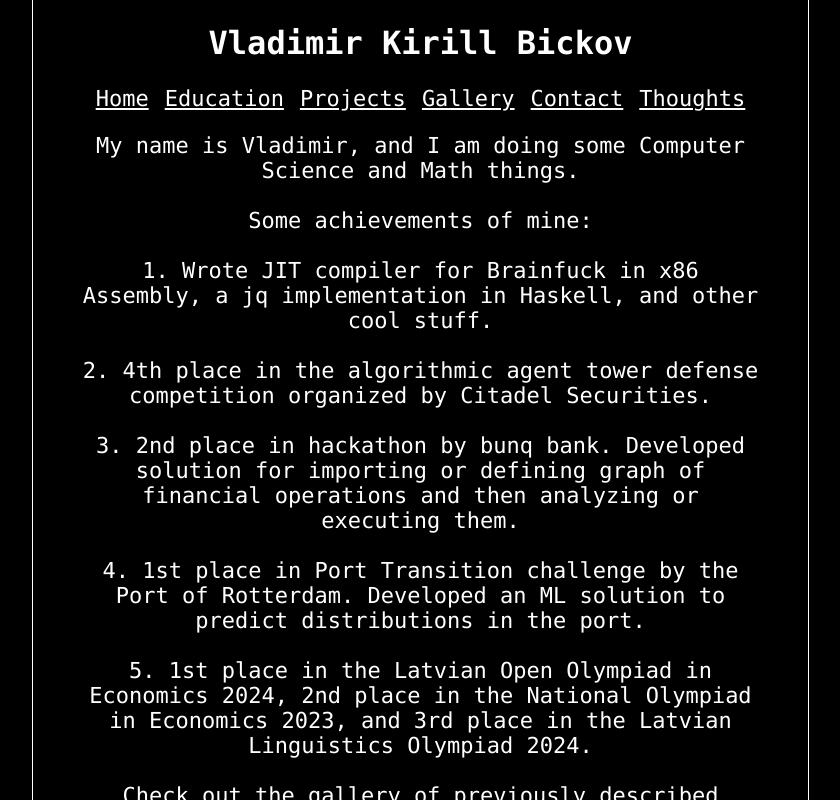
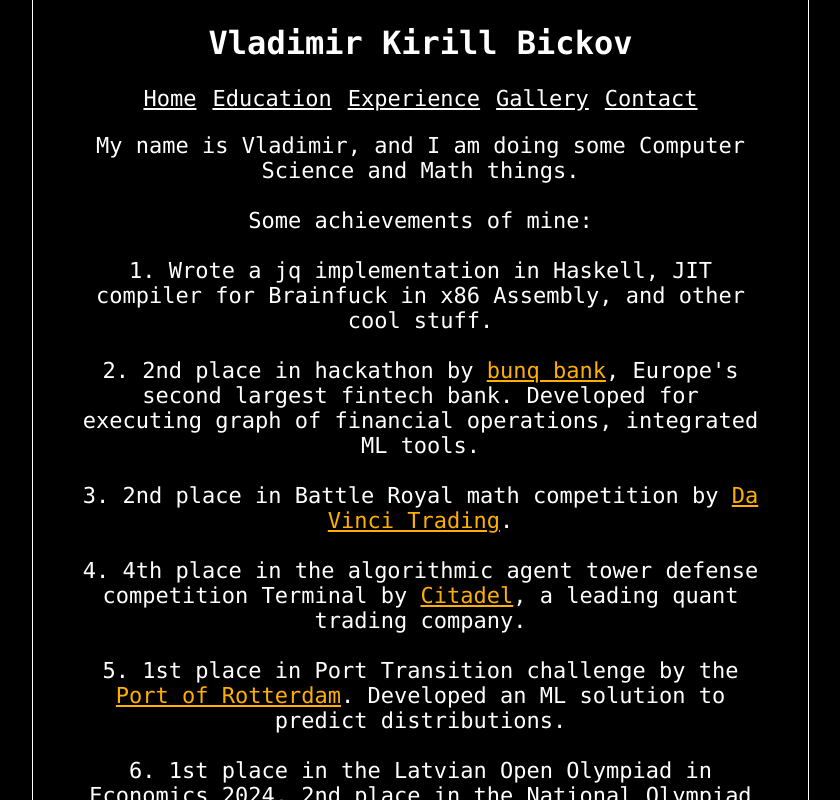
Before and after one commit to nevolodia/nevolodia.github.io, a React (Create React App) app: page / in a window 1280 px wide. Shown: the top 800 px of the page, without its empty margins (212-1052 px from the left). Built offline with nearby package versions, Linux system fonts and the light colour scheme.

Commit message:
Some updates on the website.

```diff
--- a/src/pages/_main.tsx
+++ b/src/pages/_main.tsx
@@ -3,7 +3,7 @@ import Link from "../components/Link";
 
 import Home from "./home";
 import Education from "./education";
-import Projects from "./projects";
+import Experience from "./experience";
 import Gallery from "./gallery";
 import Thoughts from "./thoughts";
 import UnlistedBrainfuck from "./unlisted_brainfuck";
@@ -22,8 +22,8 @@ function _main() {
 			case "education":
 				setActivePage("education");
 				break;
-			case "projects":
-				setActivePage("projects");
+			case "experience":
+				setActivePage("experience");
 				break;
 			case "gallery":
 				setActivePage("gallery");
@@ -90,10 +90,10 @@ function _main() {
 				<div className="menu">
 					<Link link="/">Home</Link>
 					<Link link="/?p=education">Education</Link>
-					<Link link="/?p=projects">Projects</Link>
+					<Link link="/?p=experience">Experience</Link>
 					<Link link="/?p=gallery">Gallery</Link>
 					<Link link="/?p=contact">Contact</Link>
-					<Link link="/?p=thoughts">Thoughts</Link>
+					{/*<Link link="/?p=thoughts">Thoughts</Link>*/}
 				</div>
 
 				<div style={{display: activePage === "home" ? "block" : "none"}}>
@@ -104,8 +104,8 @@ function _main() {
 					<Education/>
 				</div>
 
-				<div style={{display: activePage === "projects" ? "block" : "none"}}>
-					<Projects/>
+				<div style={{display: activePage === "experience" ? "block" : "none"}}>
+					<Experience/>
 				</div>
 
 				<div style={{display: activePage === "gallery" ? "block" : "none"}}>
@@ -116,9 +116,11 @@ function _main() {
 					<Contact/>
 				</div>
 
+				{/*}
 				<div style={{display: activePage === "thoughts" ? "block" : "none"}}>
 					<Thoughts/>
 				</div>
+				*/}
 
 				{
 					activePage === "unlisted_brainfuck"
--- a/src/pages/education.tsx
+++ b/src/pages/education.tsx
@@ -9,6 +9,12 @@ function Education() {
 		<div>
 			<p>
 				I am studying Computer Science and Engineering at the Delft Technical University.
+
+				<br />
+				<br />
+
+				In TU Delft, I have started my Honours study in RL for the Vehicle Routing Problem,
+				and have joined board of Robotic Student Association.
 			</p>
 
 			<Image link={me_in_university} link_big={me_in_university_big}/>
--- /dev/null
+++ b/src/pages/experience.tsx
@@ -0,0 +1,47 @@
+import React from 'react';
+
+function Experience() {
+	return (
+		<div>
+			<p>
+				Here are some of my recent projects and work experiences:
+
+				<br/>
+				<br/>
+
+				1. Working in <a href="https://www.bunq.com/" target="_blank">
+					bunq
+				</a> - second largest fintech bank in Europe - on a R&D project
+				focused on improving the reliability and user experience of bunq's products.
+
+				<br/>
+				<br/>
+
+				2. An online shop <a href="https://binatec.eu/" target="_blank">
+					https://binatec.eu/
+				</a> for European household chemistry company.
+				Made with WordPress, WooCommerce, and a bit of love.
+
+				<br/>
+				<br/>
+
+				3. Developing website for <a href="https://lnkboxing.lv/" target="_blank">
+					LNK Boxing
+				</a> with custom subscription system.
+
+				<br/>
+				<br/>
+
+				4. Brainfuck compiler written in pure x86 Assembly
+				(can provide only upon request, due to TU Delft's policy).
+
+				<br/>
+				<br/>
+
+				More projects coming soon...
+			</p>
+		</div>
+	);
+}
+
+export default Experience;
--- a/src/pages/home.tsx
+++ b/src/pages/home.tsx
@@ -21,32 +21,47 @@ function Home() {
 				<br/>
 				<br/>
 
-				1. Wrote JIT compiler for Brainfuck in x86 Assembly,
-				a jq implementation in Haskell,
+				1. Wrote a jq implementation in Haskell,
+				JIT compiler for Brainfuck in x86 Assembly,
 				and other cool stuff.
 
 				<br/>
 				<br/>
 
-				2. 4th place in the algorithmic agent tower defense competition
-				organized by Citadel Securities.
+				2. 2nd place in hackathon by <a href="https://www.bunq.com/" target="_blank">
+					bunq bank
+				</a>, Europe's second largest fintech bank.
+				Developed for executing graph of financial operations, integrated ML tools.
 
 				<br/>
 				<br/>
 
-				3. 2nd place in hackathon by bunq bank. Developed solution for importing or
-				defining graph of financial operations and then analyzing or executing them.
+				3. 2nd place in Battle Royal math competition by <a href="http://davincitrading.com/"
+				target="_blank">
+					Da Vinci Trading
+				</a>.
 
 				<br/>
 				<br/>
 
-				4. 1st place in Port Transition challenge by the Port of Rotterdam.
-				Developed an ML solution to predict distributions in the port.
+				4. 4th place in the algorithmic agent tower defense competition Terminal
+				by <a href="https://www.citadel.com/" target="_blank">
+					Citadel
+				</a>, a leading quant trading company.
 
 				<br/>
 				<br/>
 
-				5. 1st place in the Latvian Open Olympiad in Economics 2024,
+				5. 1st place in Port Transition challenge by the <a href="https://www.portofrotterdam.com/en"
+				target="_blank">
+					Port of Rotterdam
+				</a>.
+				Developed an ML solution to predict distributions.
+
+				<br/>
+				<br/>
+
+				6. 1st place in the Latvian Open Olympiad in Economics 2024,
 				2nd place in the National Olympiad in Economics 2023,
 				and 3rd place in the Latvian Linguistics Olympiad 2024.
 
--- a/src/pages/projects.tsx
+++ /dev/null
@@ -1,39 +0,0 @@
-import React from 'react';
-
-function Projects() {
-	return (
-		<div>
-			<p>
-				Here are some of my projects:
-
-				<br/>
-				<br/>
-
-				1. An online shop <a href="https://binatec.eu/" target="_blank">
-					https://binatec.eu/
-				</a> for European household chemistry company.
-				Made with WordPress, WooCommerce, and a bit of love.
-
-				<br/>
-				<br/>
-
-				2. Developing website for <a href="https://lnkboxing.lv/" target="_blank">
-					LNK Boxing
-				</a> with custom subscription system.
-
-				<br/>
-				<br/>
-
-				3. Currently working on new ML image-2-image model.
-				And doing a website for Latvian sport club.
-
-				<br/>
-				<br/>
-
-				More projects coming soon...
-			</p>
-		</div>
-	);
-}
-
-export default Projects;
```
